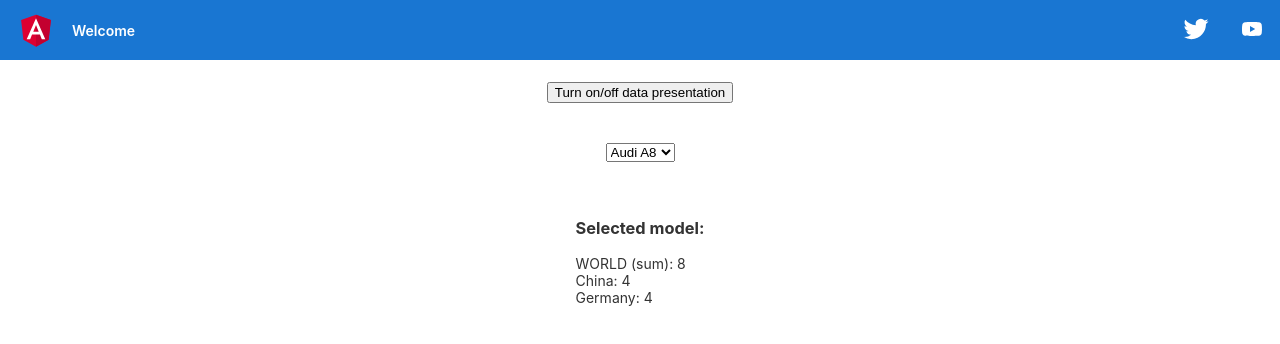
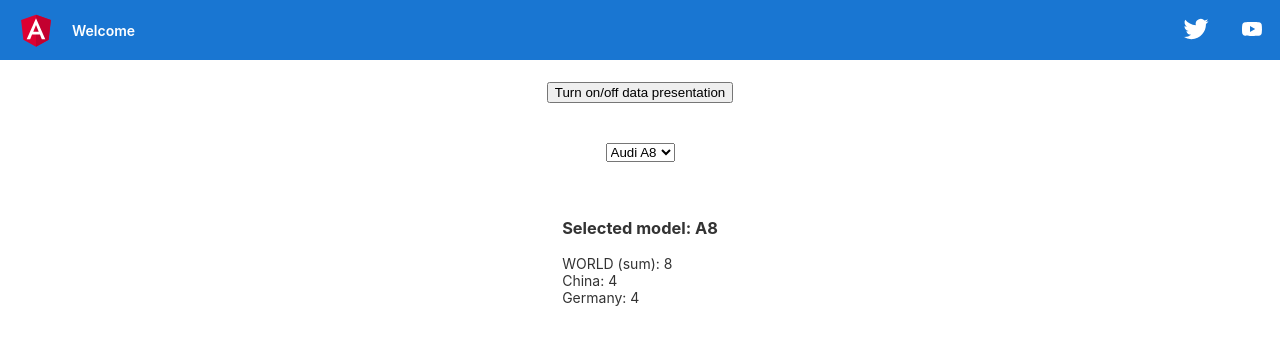
Before and after one commit to ppowstanski/subscriptions, an Angular app in the folder subscriptions/: page / in a window 1280 px wide. Shown: the top 344 px of the page. Built offline with nearby package versions, Linux system fonts and the light colour scheme.

Commit message:
final solution 2

```diff
--- a/subscriptions/src/app/subscription-component/subscription-component.component.html
+++ b/subscriptions/src/app/subscription-component/subscription-component.component.html
@@ -1,4 +1,4 @@
-<h3>Selected model: {{selectedModel}}</h3>
+<h3>Selected model: {{selectedModel | async}}</h3>
 <div *ngIf="isDataPresent">
   <div>WORLD (sum): {{marketRates[Market.WORLD]}}</div>
   <div>China: {{marketRates[Market.CHINA]}}</div>
--- a/subscriptions/src/app/subscription-component/subscription-component.component.ts
+++ b/subscriptions/src/app/subscription-component/subscription-component.component.ts
@@ -17,7 +17,6 @@ export class SubscriptionComponentComponent implements OnInit, OnDestroy {
 
   Market = Market;
 
-  private _selectedModel!: CarModel;
   private _marketRates!: MarketRate;
 
   @Input() set model(value: CarModel) {
@@ -37,8 +36,8 @@ export class SubscriptionComponentComponent implements OnInit, OnDestroy {
       ).subscribe(data => this._marketRates = data);
   }
 
-  get selectedModel(): CarModel {
-    return this._selectedModel;
+  get selectedModel(): Observable<CarModel> {
+    return this.selectedModeSubject.asObservable();
   }
 
   get marketRates(): MarketRate {
```
